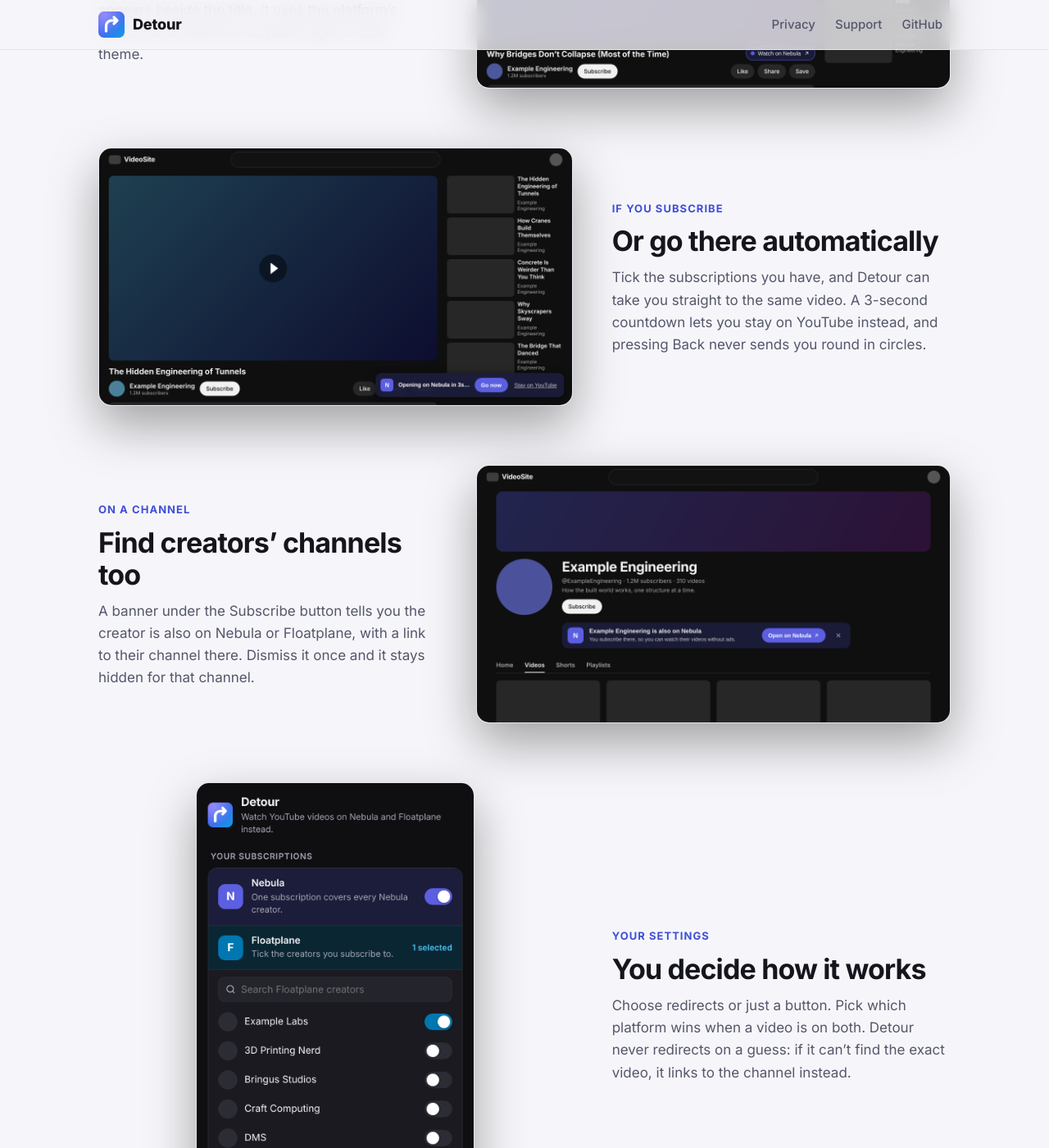
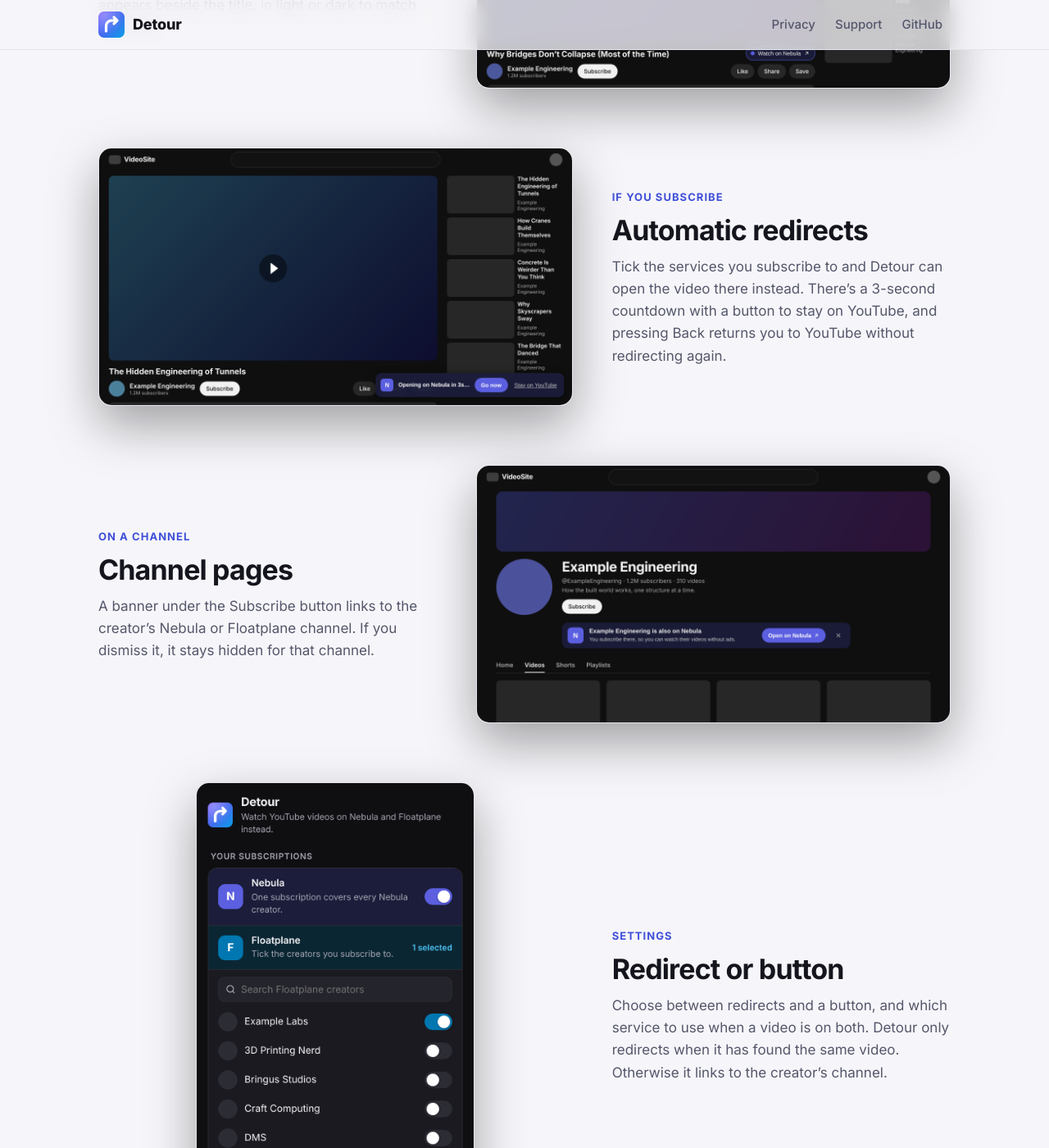
Before and after one commit to josh345rtfvqw/detour, a Jekyll site: the page built from index.html, in a window 1280 px wide and 1400 px high, scrolled down 936 px. Shown: the whole window at 82% size. Built offline with Jekyll 4.4.1, drawn with Linux system fonts in a browser that asks for light colours; some of the changed text lies outside the part shown.

Commit message:
Plainer wording on the site, docs and store listings
Co-Authored-By: Claude Opus 5.5 <noreply@anthropic.com>
Claude-Session: https://claude.ai/code/session_01DQcXPvudDH2fC7ZSUbtymN

```diff
--- a/_layouts/default.html
+++ b/_layouts/default.html
@@ -43,7 +43,6 @@
 <footer class="foot">
   <div class="wrap foot-inner">
     <span class="foot-brand"><img src="{{ '/icons/icon128.png' | relative_url }}" alt="" width="20" height="20">Detour</span>
-    <span>Open source, no server, no analytics.</span>
     <span class="foot-links"><a href="{{ '/PRIVACY.html' | relative_url }}">Privacy</a><a href="{{ '/SUPPORT.html' | relative_url }}">Support</a><a href="{{ site.repo_url }}">GitHub</a></span>
   </div>
   <p class="wrap disclaimer">Detour is an independent project and is not affiliated with or endorsed by YouTube, Google, Nebula or Floatplane.</p>
--- a/index.html
+++ b/index.html
@@ -6,8 +6,8 @@ title: Detour
 <section class="hero">
   <div class="wrap hero-inner">
     <img class="hero-icon" src="{{ '/icons/icon.svg' | relative_url }}" alt="" width="112" height="112">
-    <h1>Watch it where you<br>already subscribe</h1>
-    <p class="lede">Detour shows you when a YouTube video or channel is also on <strong>Nebula</strong> or <strong>Floatplane</strong>. Then it takes you there with one click, or automatically if you subscribe.</p>
+    <h1>YouTube videos on<br>Nebula and Floatplane</h1>
+    <p class="lede">Detour checks whether the YouTube video or channel you’re on is also on <strong>Nebula</strong> or <strong>Floatplane</strong>, and links to it there. If you subscribe, it can open it there for you.</p>
     <div class="cta">
       {% if site.chrome_url != "" %}<a class="btn primary" href="{{ site.chrome_url }}">Add to Chrome</a>{% endif %}
       {% if site.firefox_url != "" %}<a class="btn primary" href="{{ site.firefox_url }}">Add to Firefox</a>{% endif %}
@@ -22,32 +22,32 @@ title: Detour
   <div class="feature">
     <div class="feature-text">
       <span class="kicker">On a video</span>
-      <h2>A button right next to the title</h2>
-      <p>When a video is also on Nebula or Floatplane, a “Watch on Nebula” or “Watch on Floatplane” button appears beside the title. It uses the platform’s colours and matches YouTube’s light or dark theme.</p>
+      <h2>A button next to the title</h2>
+      <p>If the video is also on Nebula or Floatplane, a “Watch on Nebula” or “Watch on Floatplane” button appears beside the title, in light or dark to match YouTube.</p>
     </div>
     <img class="shot" src="{{ '/store/assets/ui-video.png' | relative_url }}" alt="A video page with a Watch on Nebula button next to the video title" width="2360" height="1280" loading="lazy">
   </div>
   <div class="feature flip">
     <div class="feature-text">
       <span class="kicker">If you subscribe</span>
-      <h2>Or go there automatically</h2>
-      <p>Tick the subscriptions you have, and Detour can take you straight to the same video. A 3-second countdown lets you stay on YouTube instead, and pressing Back never sends you round in circles.</p>
+      <h2>Automatic redirects</h2>
+      <p>Tick the services you subscribe to and Detour can open the video there instead. There’s a 3-second countdown with a button to stay on YouTube, and pressing Back returns you to YouTube without redirecting again.</p>
     </div>
     <img class="shot" src="{{ '/store/assets/ui-redirect.png' | relative_url }}" alt="A countdown reading Opening on Nebula in 3 seconds, with Go now and Stay on YouTube buttons" width="2360" height="1280" loading="lazy">
   </div>
   <div class="feature">
     <div class="feature-text">
       <span class="kicker">On a channel</span>
-      <h2>Find creators’ channels too</h2>
-      <p>A banner under the Subscribe button tells you the creator is also on Nebula or Floatplane, with a link to their channel there. Dismiss it once and it stays hidden for that channel.</p>
+      <h2>Channel pages</h2>
+      <p>A banner under the Subscribe button links to the creator’s Nebula or Floatplane channel. If you dismiss it, it stays hidden for that channel.</p>
     </div>
     <img class="shot" src="{{ '/store/assets/ui-channel.png' | relative_url }}" alt="A channel page with a banner saying the creator is also on Nebula" width="2360" height="1280" loading="lazy">
   </div>
   <div class="feature flip">
     <div class="feature-text">
-      <span class="kicker">Your settings</span>
-      <h2>You decide how it works</h2>
-      <p>Choose redirects or just a button. Pick which platform wins when a video is on both. Detour never redirects on a guess: if it can’t find the exact video, it links to the channel instead.</p>
+      <span class="kicker">Settings</span>
+      <h2>Redirect or button</h2>
+      <p>Choose between redirects and a button, and which service to use when a video is on both. Detour only redirects when it has found the same video. Otherwise it links to the creator’s channel.</p>
     </div>
     <img class="shot portrait" src="{{ '/store/assets/ui-settings.png' | relative_url }}" alt="Detour's settings popup with Nebula and Floatplane subscriptions" width="800" height="1280" loading="lazy">
   </div>
@@ -55,8 +55,8 @@ title: Detour
 
 <section class="wrap privacy-band">
   <div class="band">
-    <h2>Private by design</h2>
-    <p>Detour has no server and collects no analytics. It talks only to Nebula and Floatplane, directly from your browser, and only for creators who are on those platforms. Your Floatplane login never leaves floatplane.com.</p>
+    <h2>Privacy</h2>
+    <p>Detour sends requests to Nebula and Floatplane only for creators who are on those services, and downloads its list of known videos from this site. It doesn’t collect usage data, and your Floatplane login stays with floatplane.com.</p>
     <a class="btn ghost" href="{{ '/PRIVACY.html' | relative_url }}">Read the privacy policy</a>
   </div>
 </section>
```
Also changed, not shown: PRIVACY.md (+2 -3 lines), SUPPORT.md (+1 -1 lines), store/chrome-web-store.md (+10 -10 lines), store/firefox-addons.md (+10 -10 lines), README.md, manifest.json.
